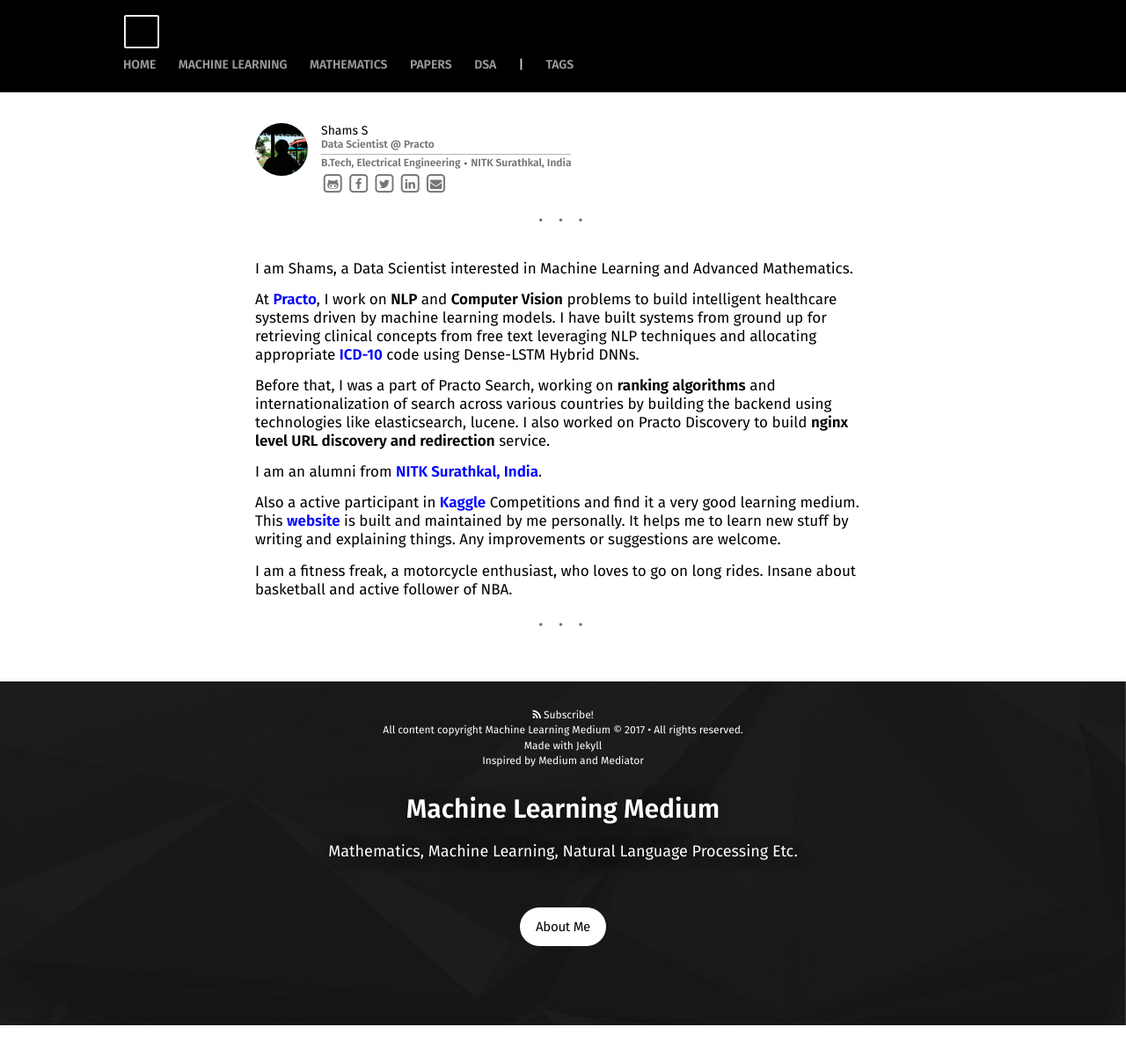
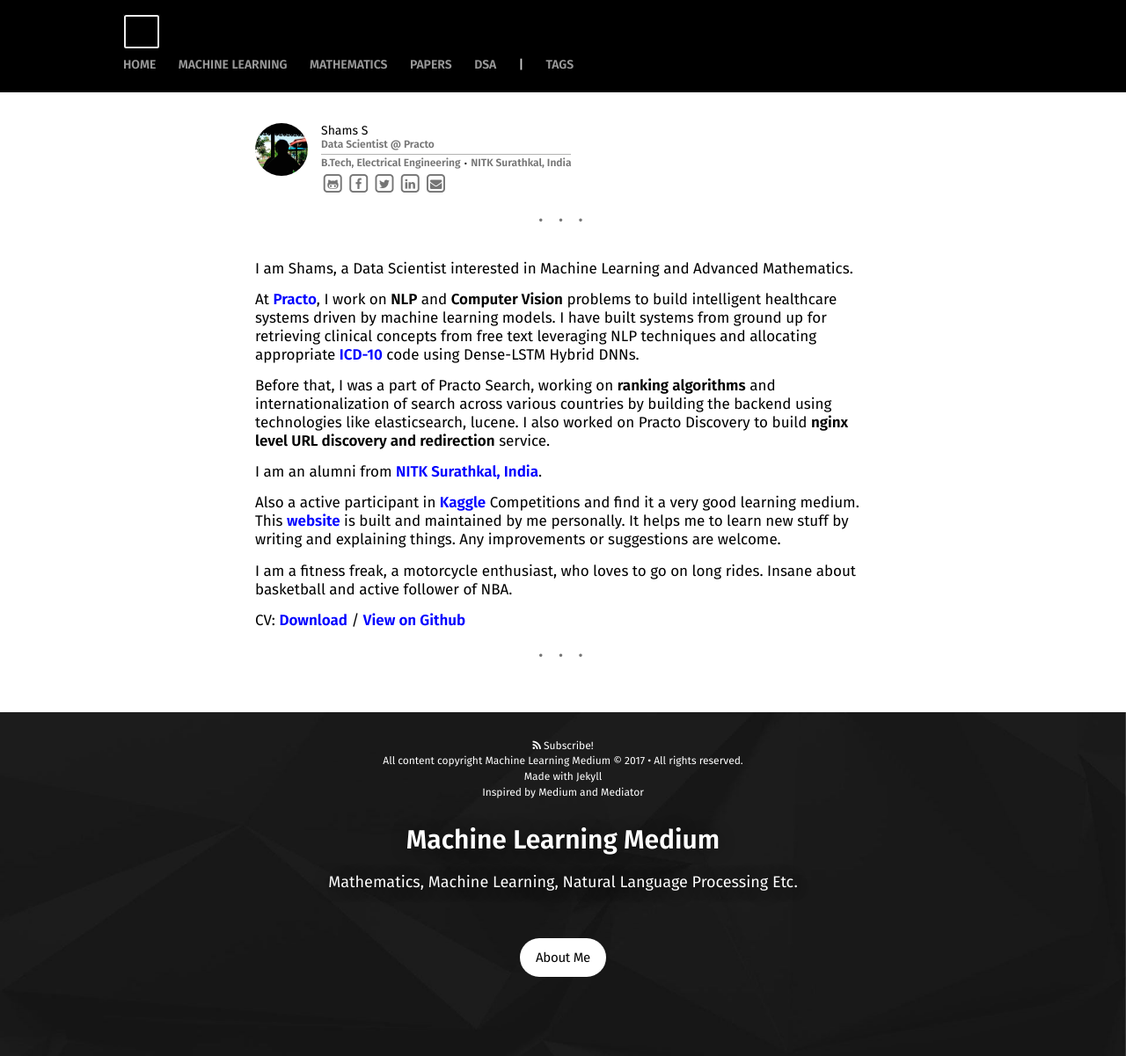
Before and after one commit to shreyasrh9/github-page-v2, a Jekyll site: the page built from about.html, in a window 1280 px wide. Shown: the whole page at 88% size. Built offline with Jekyll 4.4.1, drawn with Linux system fonts in a browser that asks for light colours; nearby versions of some CDN libraries; some web fonts are replaced; comment, search, counter and statistics services are not loaded; before the commit the page ends 1166 px from its top, so only the background shows below that.

Commit message:
about page resume addition

```diff
--- a/about.html
+++ b/about.html
@@ -45,7 +45,9 @@ cover_source: "http://www.newbeeman.net/wp-content/uploads/2016/03/About-me.jpg"
         <section class="post-content">
           <a name="topofpage"></a>
        </section>
+        <h2 class="post-description" style="font-size: 17px; font-weight: 200;">CV: <a href="{{site.baseurl}}/resume.pdf" target="_blank" style="color: blue; font-weight: 600; text-decoration: none;">Download</a> / <a href="https://github.com/shams-sam/shams-sam.github.io/blob/master/resume.pdf" target="_blank" style="color: blue; font-weight: 600; text-decoration: none;">View on Github</a></h2>
     </main>
+
     <div class="horizontal-divider">&#183; &#183; &#183;</div>
     {% include footer.html %}
     {% include javascripts.html %}
```
